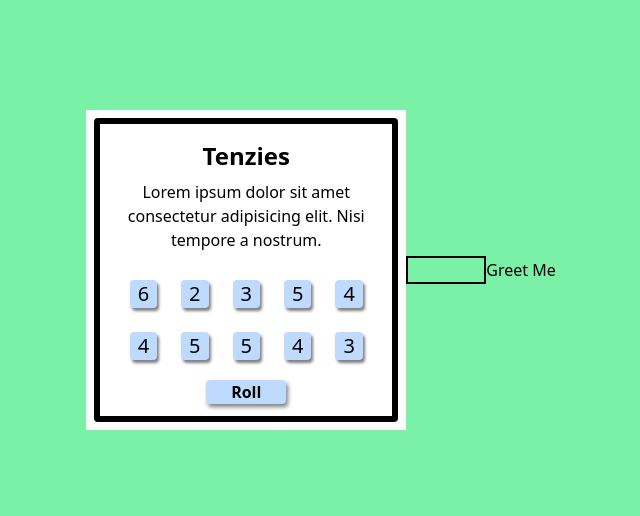
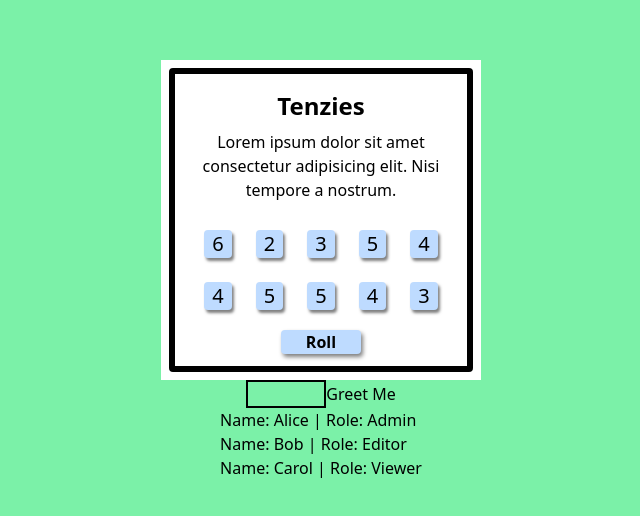
Before and after one commit to Watyekele/Tenzies-Practice, a React (Vite) app: page / in a window 1280 px wide. Shown: the part 130-646 px from the top of the page, without its empty margins (319-959 px from the left). Built offline with nearby package versions, Linux system fonts and the light colour scheme.

Commit message:
Added a list of employees

```diff
--- a/src/App.jsx
+++ b/src/App.jsx
@@ -2,14 +2,16 @@ import { useState } from "react";
 import "./App.css";
 import Box from "./Box";
 import Gpt from "./assets/Gpt";
+import Employee from "./assets/Employee";
 function App() {
   return (
     <div
-      className="flex items-center justify-center
+      className="flex flex-col items-center justify-center
      min-h-screen"
     >
       <Box />
       <Gpt />
+      <Employee />
     </div>
   );
 }
--- /dev/null
+++ b/src/assets/Employee.jsx
@@ -0,0 +1,17 @@
+export default function Employee() {
+  const users = [
+    { id: 1, name: "Alice", role: "Admin" },
+    { id: 2, name: "Bob", role: "Editor" },
+    { id: 3, name: "Carol", role: "Viewer" },
+  ];
+
+  return (
+    <ul>
+      {users.map((user) => (
+        <li key={user.id}>
+          Name: {user.name} | Role: {user.role}
+        </li>
+      ))}
+    </ul>
+  );
+}
```
